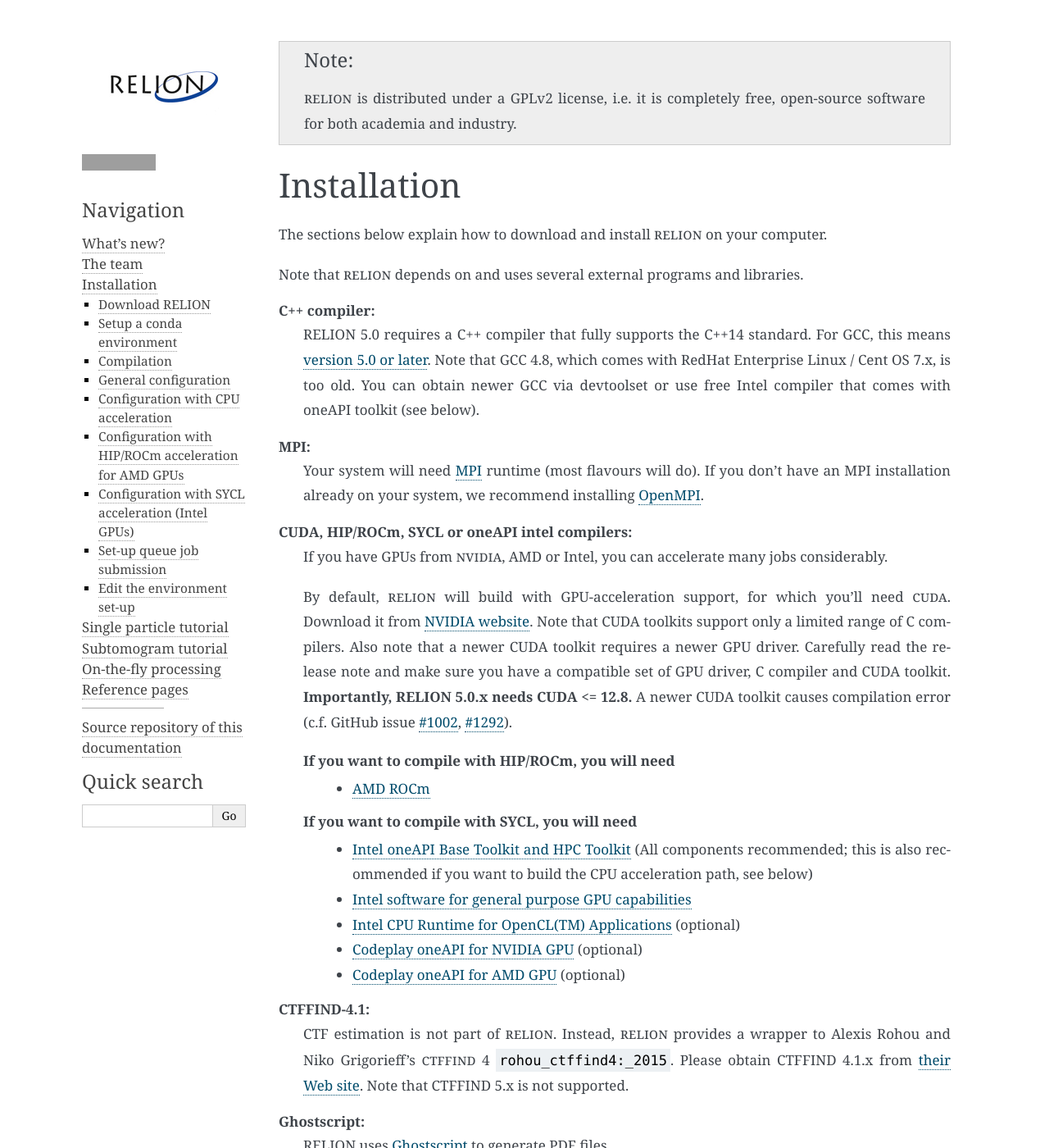
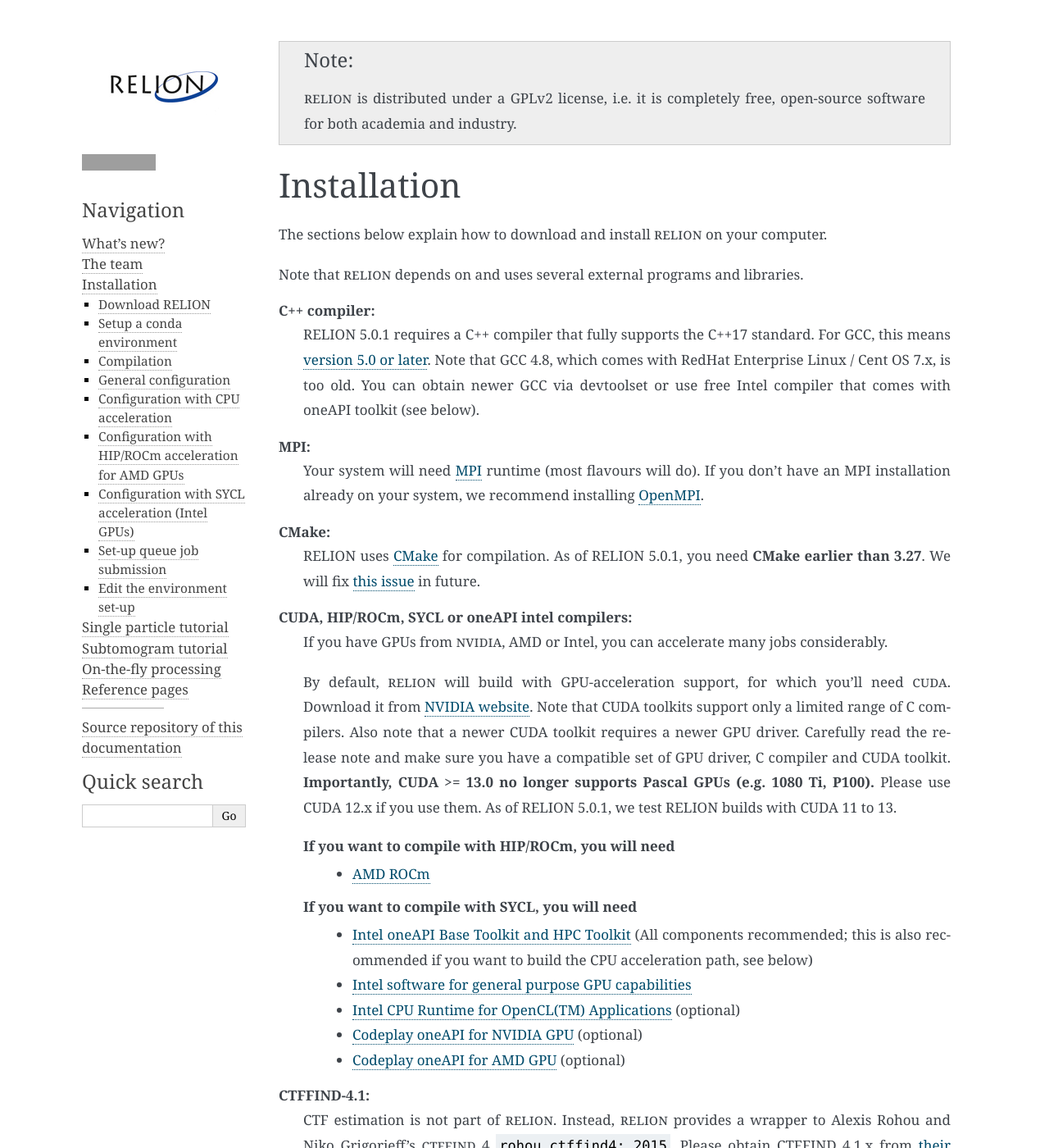
Before and after one commit to 3dem/relion-documents, a Sphinx documentation site: the page built from source/Installation.rst, in a window 1280 px wide and 1400 px high. Shown: the whole window at 82% size. Built offline with Sphinx 7.4.7, drawn with Linux system fonts in a browser that asks for light colours; cross-references to code outside the pages are shown as plain code; some of the changed text lies outside the part shown; grey boxes are pictures that could not be loaded.

Commit message:
Dependencies for RELION 5.0.1.

```diff
--- a/source/Installation.rst
+++ b/source/Installation.rst
@@ -11,7 +11,7 @@ The sections below explain how to download and install |RELION| on your computer
 Note that |RELION| depends on and uses several external programs and libraries.
 
 C++ compiler:
-    RELION 5.0 requires a C++ compiler that fully supports the C++14 standard.
+    RELION 5.0.1 requires a C++ compiler that fully supports the C++17 standard.
     For GCC, this means `version 5.0 or later <https://gcc.gnu.org/projects/cxx-status.html#cxx14>`_.
     Note that GCC 4.8, which comes with RedHat Enterprise Linux / Cent OS 7.x, is too old.
     You can obtain newer GCC via devtoolset or use free Intel compiler that comes with oneAPI toolkit (see below).
@@ -19,6 +19,11 @@ C++ compiler:
 MPI:
     Your system will need `MPI <https://en.wikipedia.org/wiki/Message_Passing_Interface>`_ runtime (most flavours will do).
     If you don't have an MPI installation already on your system, we recommend installing `OpenMPI <http://www.open-mpi.org/>`_.
+
+CMake:
+    RELION uses `CMake <https://cmake.org/>`_ for compilation.
+    As of RELION 5.0.1, you need **CMake earlier than 3.27**.
+    We will fix `this issue <https://github.com/3dem/relion/pull/1077>`_ in future.
 
 CUDA, HIP/ROCm, SYCL or oneAPI intel compilers:
     If you have GPUs from :textsc:`nvidia`, AMD or Intel, you can accelerate many jobs considerably.
@@ -28,8 +33,9 @@ CUDA, HIP/ROCm, SYCL or oneAPI intel compilers:
     Note that CUDA toolkits support only a limited range of C compilers.
     Also note that a newer CUDA toolkit requires a newer GPU driver.
     Carefully read the release note and make sure you have a compatible set of GPU driver, C compiler and CUDA toolkit.
-    **Importantly, RELION 5.0.x needs CUDA <= 12.8.**
-    A newer CUDA toolkit causes compilation error (c.f. GitHub issue `#1002 <https://github.com/3dem/relion/issues/1002#issuecomment-3064680730>`_, `#1292 <https://github.com/3dem/relion/issues/1292>`_).
+    **Importantly, CUDA >= 13.0 no longer supports Pascal GPUs (e.g. 1080 Ti, P100).**
+    Please use CUDA 12.x if you use them.
+    As of RELION 5.0.1, we test RELION builds with CUDA 11 to 13.
 
     If you want to compile with HIP/ROCm, you will need
         - `AMD ROCm <https://docs.amd.com/en/docs-5.7.1/deploy/linux/index.html>`_
@@ -147,6 +153,10 @@ Once you have conda setup, you can install all the RELION Python dependencies in
 Also code in this environment will be updated intermittently. You can incorporate the latest changes by running::
 
     conda env update -f environment.yml
+
+If you suspect an update is not applied properly, you can delete an existing RELION environment before recreating::
+
+    conda remove -n relion --all
 
 If you are using NVIDIA GPUs of the Blackwell generation (50x0) or newer, please use ``environment_blackwell.yml`` instead.
 
--- a/source/index.rst
+++ b/source/index.rst
@@ -14,7 +14,7 @@ It is developed in the group of `Sjors Scheres <https://www2.mrc-lmb.cam.ac.uk/g
 Table of Contents
 -----------------
 
-**These pages refer to RELION-5.0, which is the latest stable release.**
+**These pages refer to RELION-5.0.x, which is the latest stable release.**
 
 -   :doc:`Whats-new`
 -   :doc:`Team`
```
